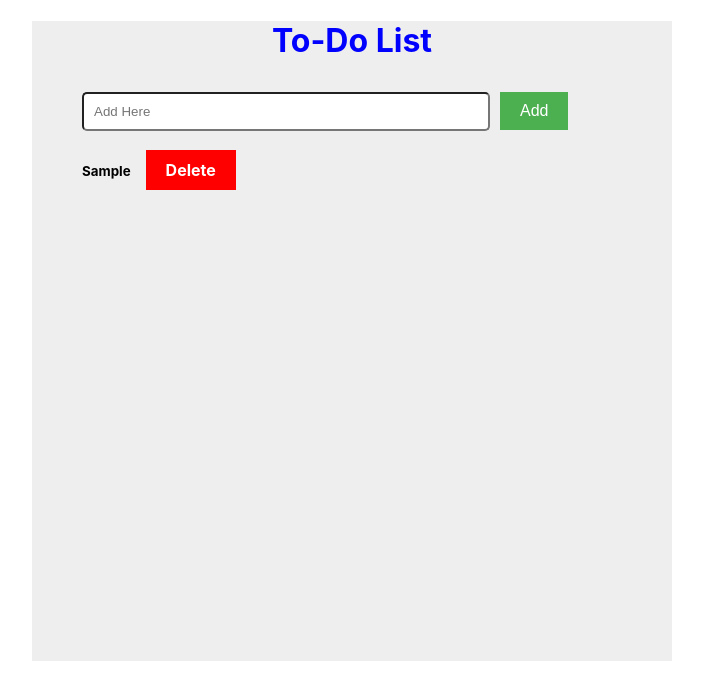
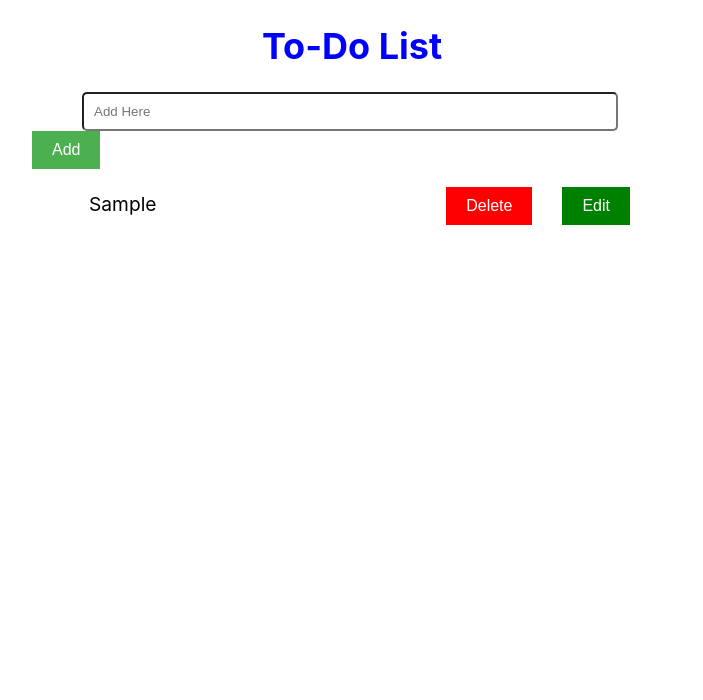
Before and after one commit to rajputDk/todo, a React (Create React App) app: page / in a window 1280 px wide. Both pictures are taken after typing "Sample" into the empty fields and a click on the button "Add". Shown: the top 700 px of the page, without its empty margins (288-991 px from the left). Built offline with nearby package versions, Linux system fonts and the light colour scheme.

Commit message:
todo-complete

```diff
--- a/src/App.css
+++ b/src/App.css
@@ -1,17 +1,19 @@
 .main-container{
   width: 50%;
-  height: 80vh;
   margin: 20px auto;
-  background-color: #eee;
+
+
 }
 .heading{
   text-align: center;
   color: blue;
+  font-size: large;
 }
+
 #in{
-  width:60%;
+  width:80%;
   padding: 10px;
-  margin: 10px 10px;
+  margin: 0px 10px;
   border-radius: 5px;
   margin-left: 50px;
 }
@@ -25,7 +27,7 @@
     display: inline-block;
     font-size: 16px;
 }
-.btn2{
+.btn1{
   background-color: red;
     border: none;
     color: white;
@@ -34,9 +36,28 @@
     text-decoration: none;
     display: inline-block;
     font-size: 16px;
-    margin-left: 15px;
+    margin: 0px 30px;
+    /* float: right; */
 }
-.head{
-  font-size: smaller;
-  margin-left: 50px;
+.btn2{
+  background-color:green;
+    border: none;
+    color: white;
+    padding: 10px 20px;
+    text-align: center;
+    text-decoration: none;
+    display: inline-block;
+    font-size: 16px;
+    /* float: right; */
 }
+ .htt{
+  display: flex;
+  justify-content: space-between;
+  line-height: 50px;
+   font-size: larger;
+   padding: 10px 42px;
+
+}
+span{
+  margin-left: 15px;
+}
--- a/src/App.js
+++ b/src/App.js
@@ -1,45 +1,100 @@
-
-import React, { useState } from 'react'
-// import { v4 } from 'uuid';
-import './App.css';
-
+import React, { useState } from "react";
+import "./App.css";
 
 function App() {
-  const [input,setInput]=useState()
-  const [upDate,setUpDate]=useState([])
-  const addTodo =(e)=>{
-    e.preventDefault();
-    setUpDate([...upDate,{input}])
-    setInput("")
+  const [task, setTask] = useState("");
+  const [taskList, setTaskList] = useState([]);
+  const [editId, setEditId] = useState();
+  const [toggleSubmit, setToggleSubmit] = useState(true);
+
+  //adding Task
+  function AddTask(e) {
+    if (task !== "") {
+      setTaskList([...taskList, { task, id: `${task}-${Date.now()}` }]);
+      setTask("");
+    }
+    if (editId) {
+      const editTask = taskList.find((i) => i.id === editId);
+      const updatedTasks = taskList.map((t) =>
+        t.id === editTask.id
+          ? (t = { id: t.id, task })
+          : { id: t.id, task: t.task }
+      );
+      setTaskList(updatedTasks);
+      setEditId("");
+      return setToggleSubmit(true);
+    }
+  }
+  const deleteTodo = (id) => {
+    const newList = taskList.filter((t) => t.id !== id);
+    setTaskList([...newList]);
   };
-  const deleteItem = (index)=>{
-   upDate.splice(index,1)
-   setUpDate([...upDate])
-  }
+  // Editing Task
+  const handleEdit = (id) => {
+    const editTask = taskList.find((i) => i.id === id);
+    setTask(editTask.task);
+    setEditId(id);
+    setToggleSubmit(false);
+  };
+
+  const handleKeydown = (e) => {
+    if (e.keyCode === 13) {
+      AddTask(e);
+    }
+  };
   return (
     <div>
-     <div className='main-container'>
-      <div className='heading'>
-      <h1>To-Do List</h1>
+      <div className="main-container">
+        <div className="heading">
+          <h1>To-Do List</h1>
+        </div>
+        <div onKeyDown={handleKeydown}>
+          <input
+            type="text"
+            id="in"
+            placeholder="Add Here"
+            value={task}
+            onChange={(e) => {
+              setTask(e.target.value);
+            }}
+          />
+          {toggleSubmit ? (
+            <button className="btn" onClick={AddTask}>
+              Add
+            </button>
+          ) : (
+            <button className="btn" onClick={AddTask}>
+              Update
+            </button>
+          )}
+        </div>
+        <div className="list">
+          {taskList.map((task) => {
+            return (
+              <>
+                {" "}
+                <span className="htt" key={task.id}>
+                  {task.task}
+                  <div className="bt">
+                    <button
+                      className="btn1"
+                      onClick={() => deleteTodo(task.id)}
+                    >
+                      Delete
+                    </button>
+                    <button
+                      className="btn2"
+                      onClick={() => handleEdit(task.id)}
+                    >
+                      Edit
+                    </button>
+                  </div>
+                </span>
+              </>
+            );
+          })}
+        </div>
       </div>
-       <input type="text"
-        id="in"
-         placeholder='Add Here'
-         value={input}
-         onChange={(e)=> setInput(e.target.value)}/>
-       <button className='btn' onClick={addTodo}>Add</button>
-       <div className='list'>
-       {
-          upDate.map((user,index)=>{
-            return(
-              <h1 className='head'>{user.input}
-              <span className='btn2' onClick={()=>deleteItem(index)}>Delete</span></h1>
-            )
-          })
-        }
-
-       </div>
-     </div>
     </div>
   );
 }
```
